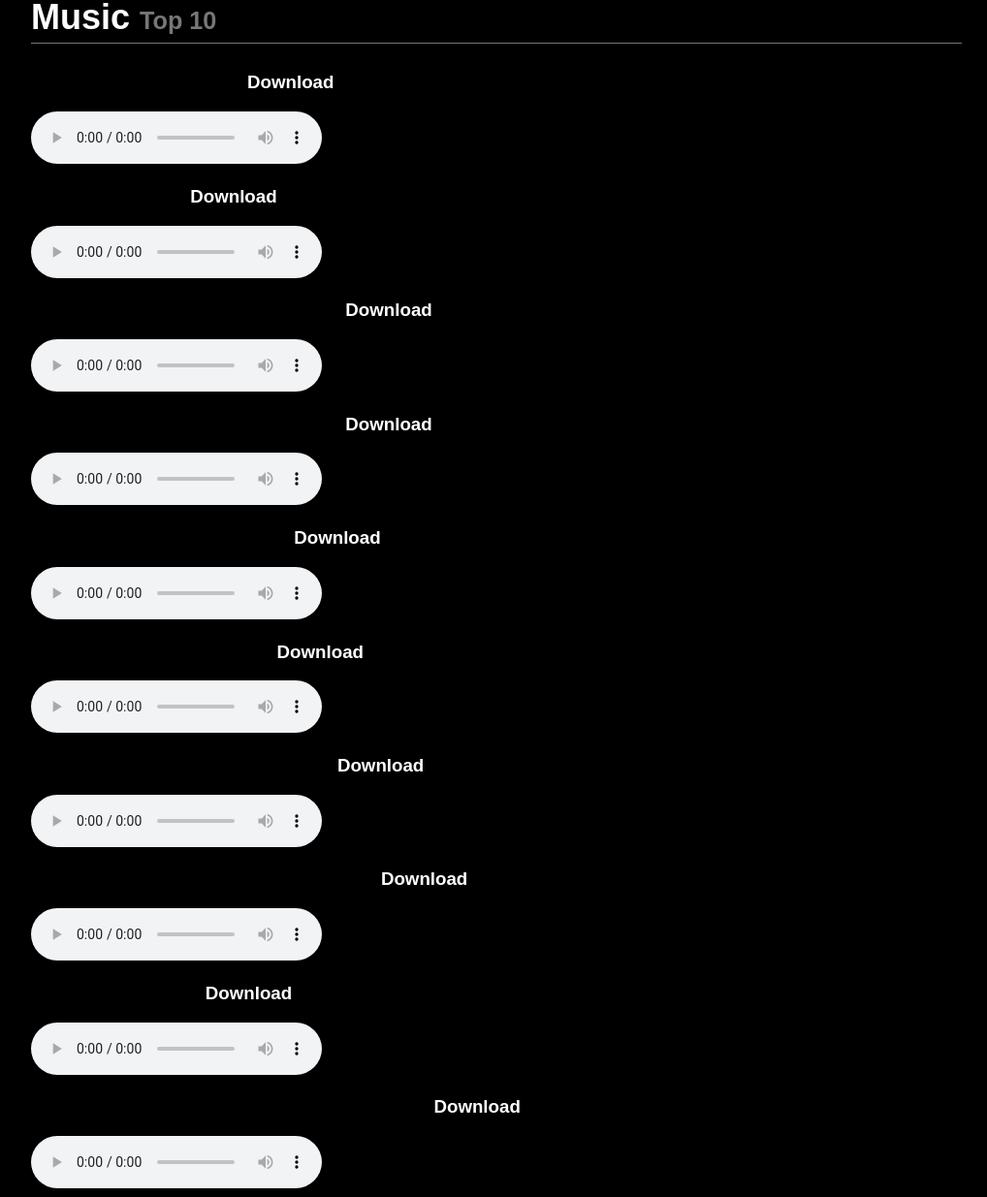
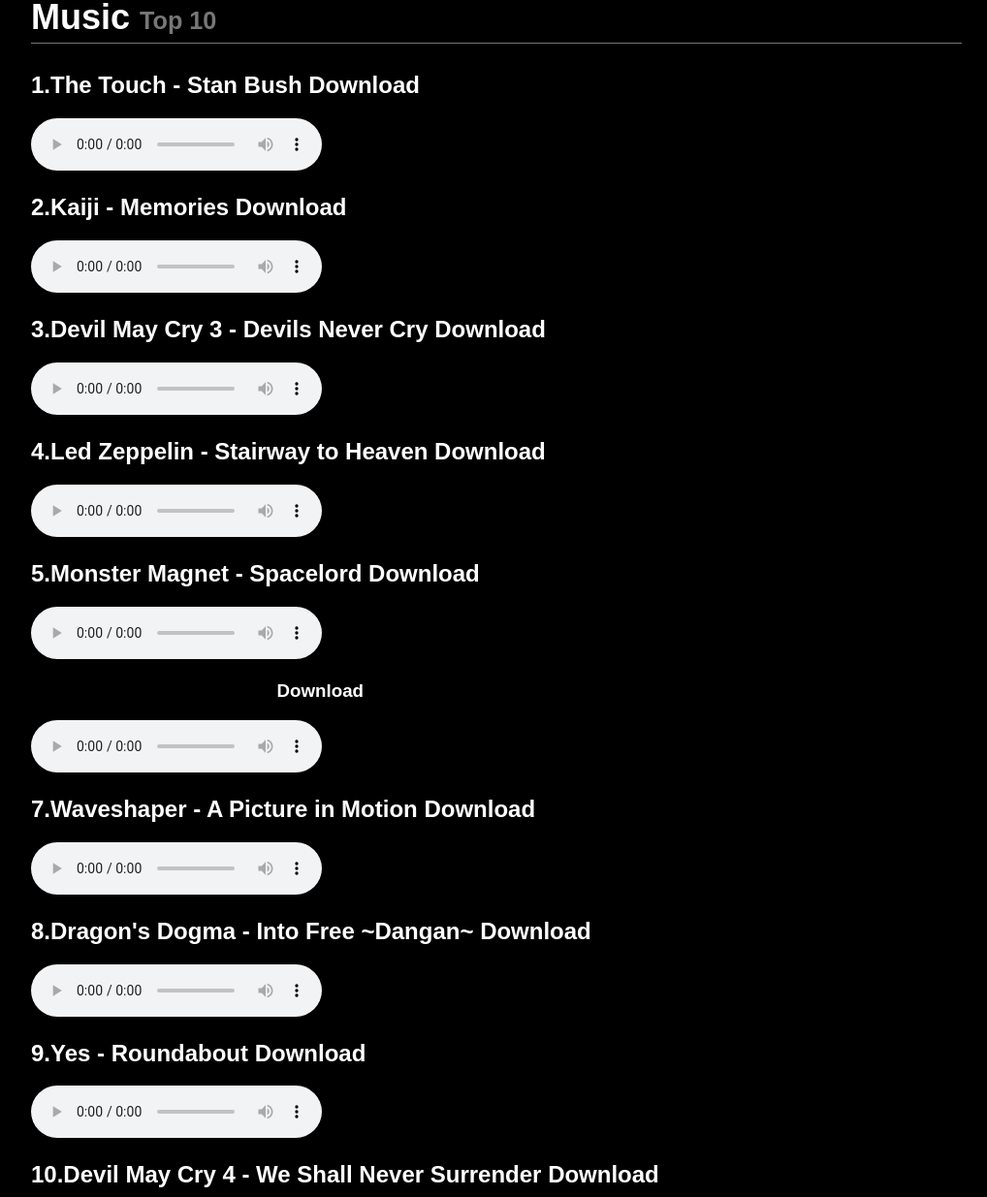
Before and after one commit to Jou2323/Radio-Live, a plain HTML site: page index.html in a window 1280 px wide. Shown: the part 1485-2720 px from the top of the page at 97% size, without its empty margins (128-1146 px from the left). Drawn offline with Linux system fonts and the light colour scheme.

Commit message:
Update index.html

```diff
--- a/index.html
+++ b/index.html
@@ -126,65 +126,65 @@
 					</div>
 				</div>
 				<h2 class="collection-title">Music <small> Top 10</small></h2>
-				<h3>1.The Touch - Stan Bush
+				<h2>1.The Touch - Stan Bush
 <a href="https://drive.google.com/uc?export=download&id=1c0dvtbAwfJ09QoOeaRbw8lOnlMznaLG-" target="_parent">
 	<button2 class="btn">Download</button>
 </a>
-</h3>
+</h2>
 <audio controls src="music/The Touch - Stan Bush (HD Restoration).mp3"></audio>
-                <h3>2.Kaiji - Memories
+                <h2>2.Kaiji - Memories
 <a href="https://drive.google.com/uc?export=download&id=1zWaIoPCHQK8znpC_EY0Fnilj88RFaPGO" target="_parent">
 	<butto2 class="btn">Download</button>
 </a>
-</h3>
+</h2>
 <audio controls src="music/Kaiji - Memories.mp3"></audio>
-                <h3>3.Devil May Cry 3 - Devils Never Cry
+                <h2>3.Devil May Cry 3 - Devils Never Cry
 <a href="https://drive.google.com/uc?export=download&id=1nTQ1WmNqWt1dmPioN05zB9ZRv1RBYGEy" target="_parent">
 	<button3 class="btn">Download</button>
 </a>
-</h3>
+</h2>
 <audio controls src="music/Devil May Cry 3 - Devils Never Cry.mp3"></audio>
-                <h3>4.Led Zeppelin - Stairway to Heaven
+                <h2>4.Led Zeppelin - Stairway to Heaven
 <a href="https://drive.google.com/uc?export=download&id=16-OQpCb4RKyQ_TOtJUd4zWUbA6W6z7Mc" target="_parent">
 	<button3 class="btn">Download</button>
 </a>
-</h3>
+</h2>
 <audio controls src="music/Led Zeppelin-Stairway to Heaven.mp3"></audio>
-                <h3>5.Monster Magnet - Spacelord
+                <h2>5.Monster Magnet - Spacelord
 <a href="https://drive.google.com/uc?export=download&id=19BVP9clVxgwiEBjoBwzrZcr14Inf96Uu" target="_parent">
 	<button3 class="btn">Download</button>
 </a>
-</h3>
+</h2>
 <audio controls src="music/Monster Magnet-Spacelord.mp3"></audio>
                 <h3>6.Metallica - Enter Sandman
 <a href="https://drive.google.com/uc?export=download&id=1mRnjmfYisjBvhYBONwS5P4sX4mo1NEvu" target="_parent">
 	<button3 class="btn">Download</button>
 </a>
-</h3>
+</h2>
 <audio controls src="music/Metallica-Enter Sandman.mp3"></audio>
-<h3>7.Waveshaper - A Picture in Motion
+<h2>7.Waveshaper - A Picture in Motion
 <a href="https://drive.google.com/uc?export=download&id=18afCBLqJ8PR9Vi6fY4c30LzMkq2jxtRj" target="_parent">
 	<button3 class="btn">Download</button>
 </a>
-</h3>
+</h2>
 <audio controls src="music/Waveshaper - A Picture in Motion.mp3"></audio>
-<h3>8.Dragon's Dogma - Into Free ~Dangan~
+<h2>8.Dragon's Dogma - Into Free ~Dangan~
 <a href="https://drive.google.com/uc?export=download&id=1DisOx-CjjbOJNtiz405HtMWcUGXcny-8" target="_parent">
 	<button3 class="btn">Download</button>
 </a>
-</h3>
+</h2>
 <audio controls src="music/Dragon's Dogma - Into Free ~Dangan~.mp3"></audio>
-<h3>9.Yes - Roundabout
+<h2>9.Yes - Roundabout
 <a href="https://drive.google.com/uc?export=download&id=1EVZUHSz5N04lC-QeaxImRuVKtas4IKh0" target="_parent">
 	<button3 class="btn">Download</button>
 </a>
-</h3>
+</h2>
 <audio controls src="music/Yes - Roundabout.m4a"></audio>
-<h3>10.Devil May Cry 4 - We Shall Never Surrender
+<h2>10.Devil May Cry 4 - We Shall Never Surrender
 <a href="https://drive.google.com/uc?export=download&id=1BHJeX6qzTCsQb4dy-3tmfRCd5lDyvc3Q" target="_parent">
 	<button3 class="btn">Download</button>
 </a>
-</h3>
+</h2>
 <audio controls src="music/Devil May Cry 4 - Special Edition - We Shall Never Surrender.mp3"></audio>
 			</div>
 		</div>
```
